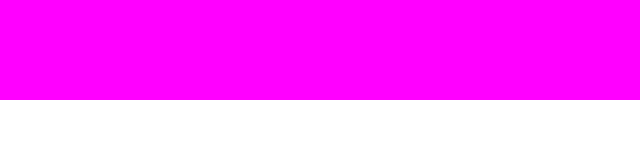
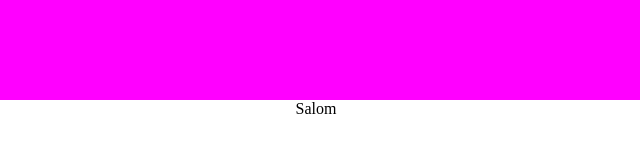
Before and after one commit to Ibrohim-u/git2, a plain HTML site: page index.html in a window 1280 px wide. Shown: the top 160 px of the page, 324-964 px from the left. Drawn offline with Linux system fonts and the light colour scheme.

Commit message:
Update index.html

```diff
--- a/index.html
+++ b/index.html
@@ -15,6 +15,8 @@
             <li><a href="#">About</a></li>
         </ul>
     </header>
-
+    <section>
+       <p>Salom</p>
+    </section>
 </body>
 </html>
```
